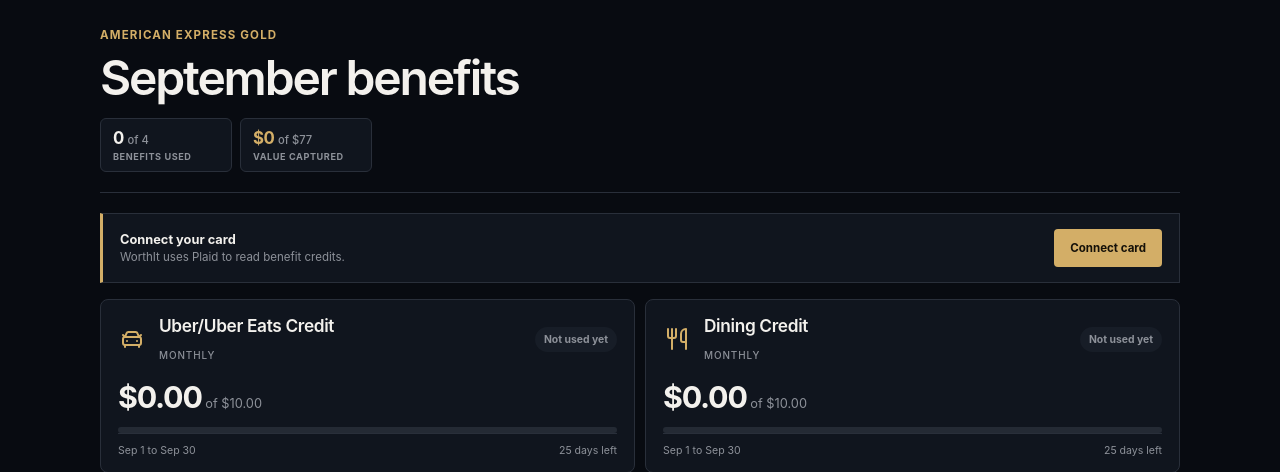
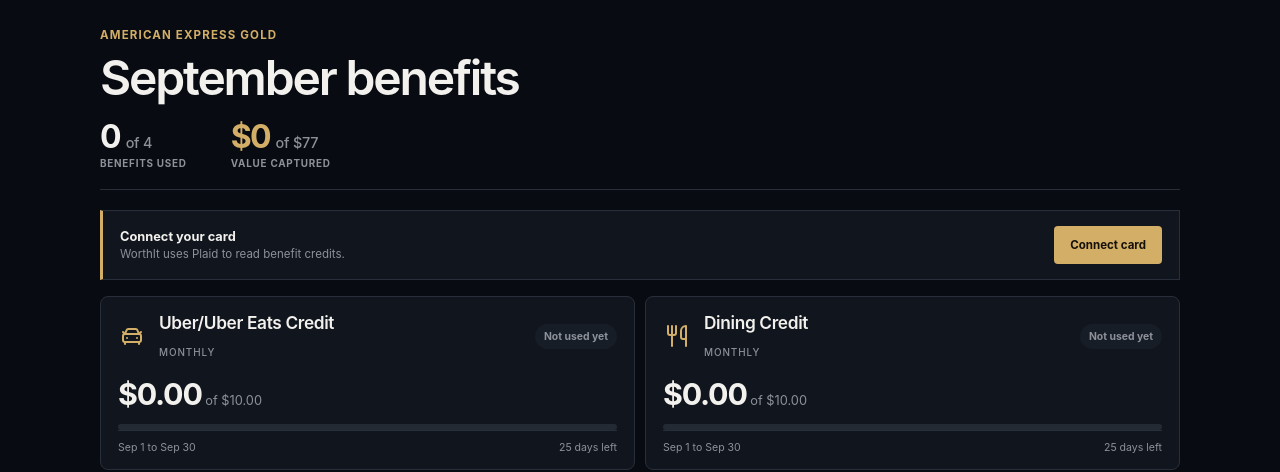
Before and after one commit to denystsinyk/worthit, a Flask app: page / in a window 1280 px wide. Shown: the part 56-528 px from the top of the page. Run offline with Flask 3, Linux system fonts and the light colour scheme; data that the repository does not hold is empty; parts of the project's set-up code (start-up, migrations or seed data) failed here and were passed over.

Commit message:
Let monthly totals stand alone

```diff
--- a/static/style.css
+++ b/static/style.css
@@ -94,19 +94,14 @@ button, input, select { font: inherit; }
   letter-spacing: -.045em;
   line-height: 1;
 }
-.dashboard-summary { margin-top: 16px; display: flex; gap: 8px; }
+.dashboard-summary { margin-top: 20px; display: flex; align-items: flex-end; gap: 44px; }
 .summary-stat {
-  min-width: 132px;
-  padding: 9px 12px;
   display: grid;
-  gap: 3px;
-  background: var(--panel);
-  border: 1px solid var(--line);
-  border-radius: 6px;
+  gap: 5px;
 }
-.summary-stat strong { color: var(--text); font-size: 1.05rem; font-weight: 700; letter-spacing: -.025em; }
-.summary-stat strong span { color: var(--muted); font-size: .7rem; font-weight: 550; letter-spacing: 0; }
-.summary-stat small { color: var(--muted); font-size: .57rem; font-weight: 650; letter-spacing: .065em; text-transform: uppercase; }
+.summary-stat strong { color: var(--text); font-size: 2rem; font-weight: 680; letter-spacing: -.055em; line-height: .95; }
+.summary-stat strong span { color: var(--muted); font-size: .9rem; font-weight: 550; letter-spacing: -.015em; }
+.summary-stat small { color: var(--muted); font-size: .62rem; font-weight: 650; letter-spacing: .075em; text-transform: uppercase; }
 .summary-value strong { color: var(--gold); }
 
 .notice {
```
Also changed, not shown: tests/test_ui_assets.py (+1 -0 lines).
